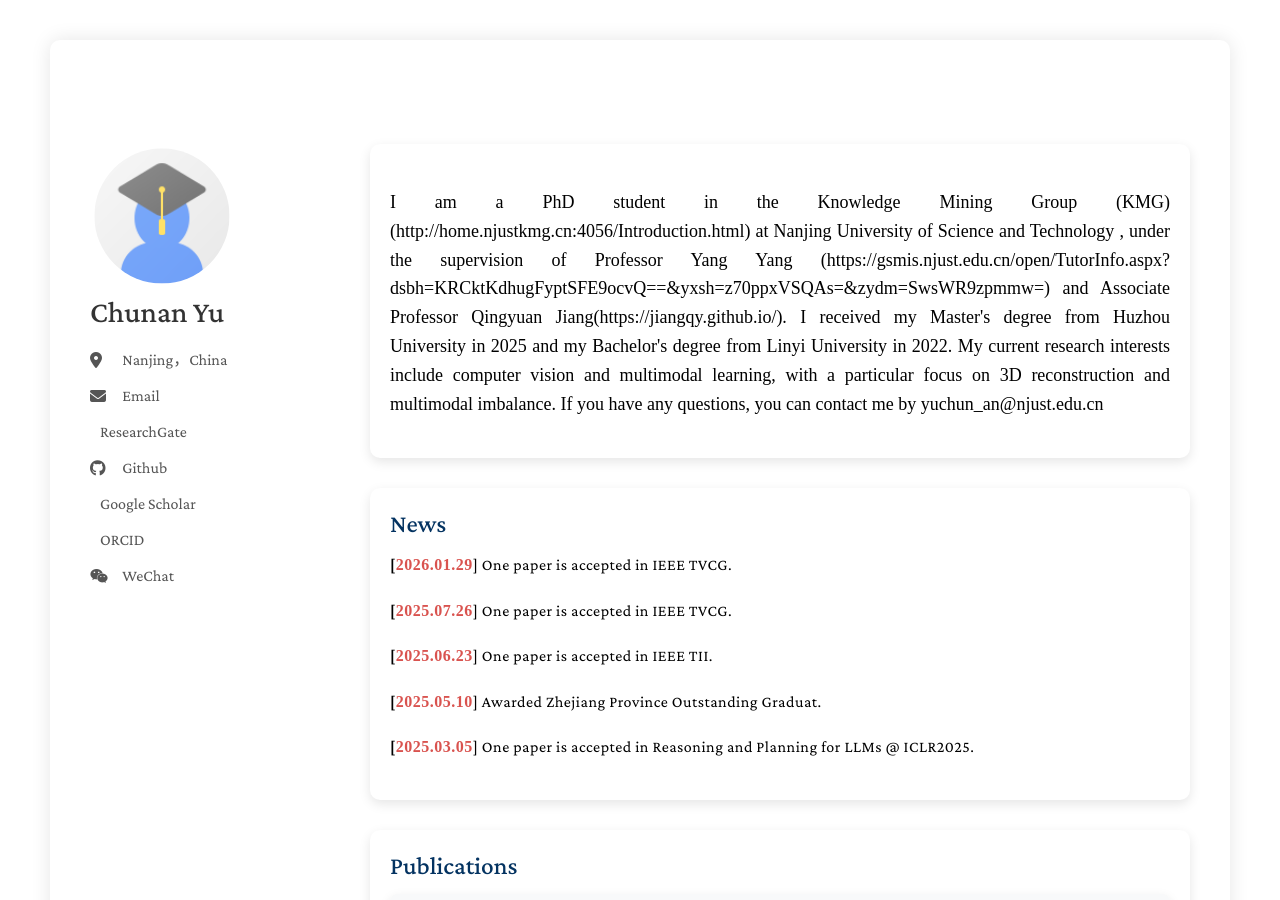
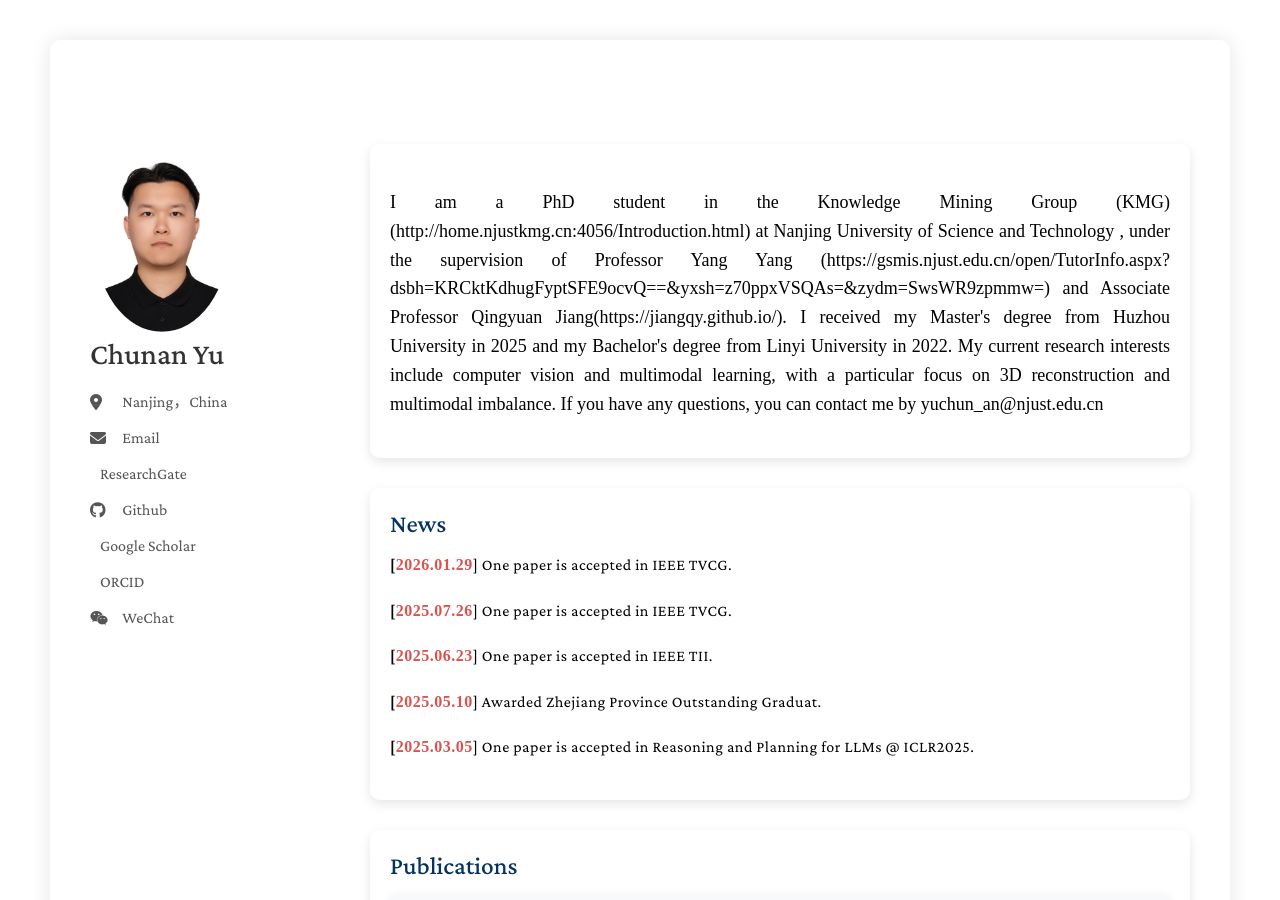
Before and after one commit to YCA-eng/YuChunan.github.io, a Jekyll site: the page built from index.md, in a window 1280 px wide and 900 px high. Built offline with Jekyll 4.4.1, drawn with Linux system fonts in a browser that asks for light colours; a style sheet for code colours, icons or effects is not loaded.

Commit message:
Update _config.yml

```diff
--- a/_config.yml
+++ b/_config.yml
@@ -3,7 +3,7 @@ title: Chunan Yu
 state: Master student
 email: yuxindaaaaa@gmail.com
 university: Huzhou University
-avatar: ./assets/img/avatar.png # 确保路径正确
+avatar: ./assets/img/Chunan Yu1-White.jpg # 确保路径正确
 
 # --- 新增以下字段以启用带图标的链接 ---
 location: Nanjing，China # 如果需要显示地点
```
